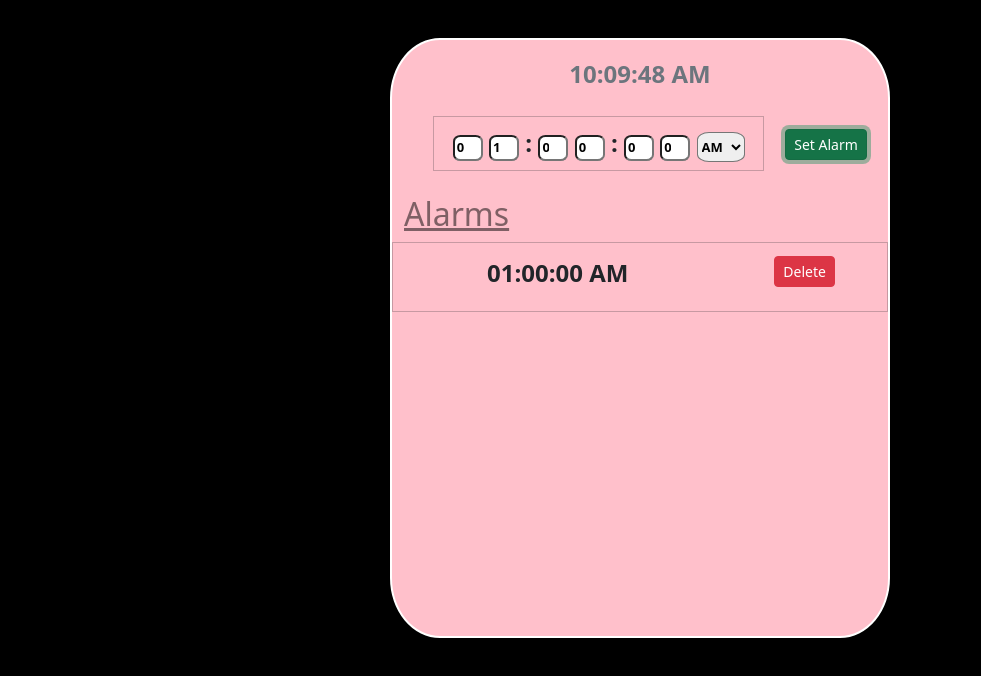
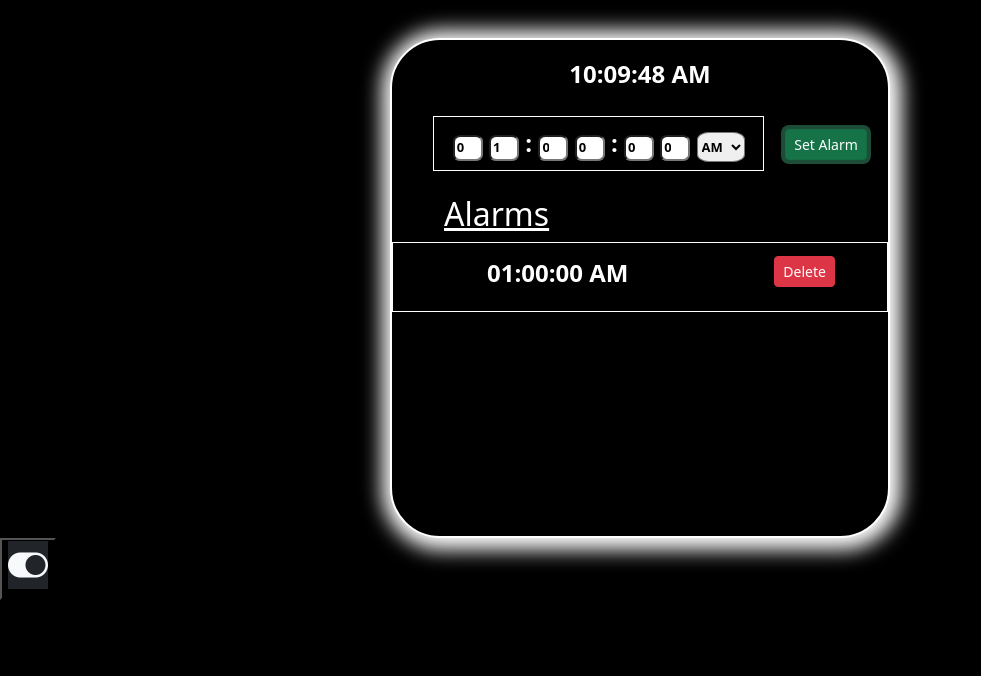
Before and after one commit to bot5294/AlarmClock, a plain HTML site: page index.html in a window 1280 px wide. Both pictures are taken after a click on the button "Set Alarm". Shown: the whole page, without its empty margins (0-981 px from the left). Drawn offline with nearby package versions, Linux system fonts and the light colour scheme.

Commit message:
Almost finished

```diff
--- a/includes/main.css
+++ b/includes/main.css
@@ -1,17 +1,32 @@
 body{
     background-color: black;
+    color: white;
 }
 .main{
     /* position: relative; */
     margin: 0 auto;
     margin-top: 3%;
-    background-color: pink;
+    background-color: black;
     border: 2px solid white;
     border-radius: 10%;
     width: 500px;
-    height:600px;
+    height:500px;
     font-weight: bold;
     font-size:x-large;
+    box-shadow: 2px 2px 20px 10px white;
+}
+.mainLight{
+    /* position: relative; */
+    margin: 0 auto;
+    margin-top: 3%;
+    background-color:pink;
+    border: 2px solid white;
+    border-radius: 10%;
+    width: 500px;
+    height:500px;
+    font-weight: bold;
+    font-size:x-large;
+    /* box-shadow: 2px 2px 2px 1px white; */
 }
 .reduceWidth {
     border-radius: 25%;
@@ -26,7 +41,7 @@ body{
     text-align: center;
 }
 .scrollDiv{
-    max-height: 350px;
+    max-height: 260px;
     overflow-y: scroll;
     -ms-overflow-style: none;  /* Internet Explorer 10+ */
     scrollbar-width: none;
@@ -40,3 +55,18 @@ body{
     color: red;
     opacity: 50%;
 }
+#toggle{
+    background-color: black;
+}
+#alrmList{
+    width: 500px;
+}
+.mrl{
+    margin-left:40px;
+}
+.bWhite{
+    border:1px solid white;
+}
+.bBlack{
+    border:1px solid black;
+}
--- a/includes/main.js
+++ b/includes/main.js
@@ -25,7 +25,6 @@ function startClock() {
         let alarms = document.getElementsByClassName('alrmTime');
 
         for(let i=0;i<alarms.length;i++){
-            console.log(alarms[i].innerText +" " + time)
             if(alarms[i].innerText == time){
                 console.log('inside alarma')
                 alert('Wake UP!');
@@ -65,7 +64,7 @@ function setAlarm(){
     }
     let parent = document.getElementById('alrmList');
     const rDiv = document.createElement('div');
-    rDiv.setAttribute("class","row border border-dark border-opacity-25 pt-2");
+    rDiv.setAttribute("class","row bWhite pt-2 rDiv");
     const cDiv1 = document.createElement('div');
     cDiv1.setAttribute("class","col-8 textCenter p-1");
     let p = document.createElement('p');
@@ -97,7 +96,6 @@ function IsAlreadyPresent(time){
     if(list.childNodes.length > 1){
         let alarms = document.getElementsByClassName('alrmTime');
         for(let i=0;i<alarms.length;i++){
-            console.log(alarms[i].innerText +" " + time)
             if(alarms[i].innerText == time){
                 return true;
             }
@@ -105,3 +103,46 @@ function IsAlreadyPresent(time){
     }
     return false;
 }
+function toggle(){
+    let icon = document.getElementById('icon');
+    let main = document.getElementById('main');
+    let box = document.getElementById('setAlarmBox');
+    if(icon.classList.contains('bi-toggle-on')){
+        icon.removeAttribute("class");
+        icon.setAttribute("class","bi bi-toggle-off")
+        main.removeAttribute('class');
+        main.setAttribute("class","mainLight")
+        document.body.style.color = "black";
+        box.classList.add("bBlack");
+        box.classList.remove("bWhite");
+        let list = document.getElementById('alrmList');
+        if(list.childNodes.length > 1){
+            let nums = document.getElementsByClassName('rDiv');
+            for(let i=0;i<nums.length;i++){
+                nums[i].classList.add('bBlack');
+                nums[i].classList.remove('bWhite');
+            }
+        }
+    }else{
+        icon.removeAttribute("class");
+        icon.setAttribute("class","bi bi-toggle-on")
+        main.removeAttribute('class');
+        main.setAttribute("class","main")
+        document.body.style.color = "white";
+        box.classList.add("bWhite");
+        box.classList.remove("bBlack");
+        let list = document.getElementById('alrmList');
+        if(list.childNodes.length > 1){
+            let nums = document.getElementsByClassName('rDiv');
+            for(let i=0;i<nums.length;i++){
+                nums[i].classList.add('bWhite');
+                nums[i].classList.remove('bBlack');
+            }
+        }
+    }
+
+}
+
+// function changeColor(from,to){
+
+// }
--- a/index.html
+++ b/index.html
@@ -7,18 +7,20 @@
     <title>Alarm Clock</title>
     <!-- CSS files -->
     <link href="https://cdn.jsdelivr.net/npm/bootstrap@5.2.0/dist/css/bootstrap.min.css" rel="stylesheet" integrity="sha384-gH2yIJqKdNHPEq0n4Mqa/HGKIhSkIHeL5AyhkYV8i59U5AR6csBvApHHNl/vI1Bx" crossorigin="anonymous">
+       <!-- Bootstrap Font Icon CSS -->
+       <link rel="stylesheet" href="https://cdn.jsdelivr.net/npm/bootstrap-icons@1.5.0/font/bootstrap-icons.css">
     <link rel="stylesheet" href="./includes/main.css">
 </head>
 <body>
-    <div class="container main">
+    <div class="container main" id="main">
         <div class="row">
-            <div class="col-12 mt-3 text-center text-muted" id="time_div">
+            <div class="col-12 mt-3 text-center" id="time_div">
                 <!-- display real-time timer here -->
             </div>
         </div>
         <div class="row mt-4">
             <div class="col-1"></div>
-            <div class="col-8 border border-dark border-opacity-25 text-center p-2">
+            <div class="col-8 bWhite text-center p-2" id="setAlarmBox">
 
                 <input type="number" class="reduceWidth" minlength="0" maxlength="1" min="0" max="1" required value="0" id="hrZero" onKeyDown="return false" onchange="checkValue()">
                 <input type="number" class="reduceWidth" minlength="0" maxlength="1" min="1" max="9" required value="1" id="hrOne" onKeyDown="return false">
@@ -39,12 +41,12 @@
             </div>
         </div>
         <div class="row mt-4">
-            <h2 class="text-black-50 text-decoration-underline">Alarms</h2>
+            <h2 class="text-light-50 text-decoration-underline mrl">Alarms</h2>
             <div id="alrmList" class="container-fluid scrollDiv">
-
             </div>
         </div>
     </div>
+    <button onclick="toggle()" id="toggle"><h1 class="text-light text-bg-dark"><i id="icon" class="bi bi-toggle-on"></i></h1></button>
     <!-- JavaScript files -->
     <script src="https://cdn.jsdelivr.net/npm/bootstrap@5.2.0/dist/js/bootstrap.bundle.min.js" integrity="sha384-A3rJD856KowSb7dwlZdYEkO39Gagi7vIsF0jrRAoQmDKKtQBHUuLZ9AsSv4jD4Xa" crossorigin="anonymous"></script>
     <script src="./includes/main.js"></script>
```
